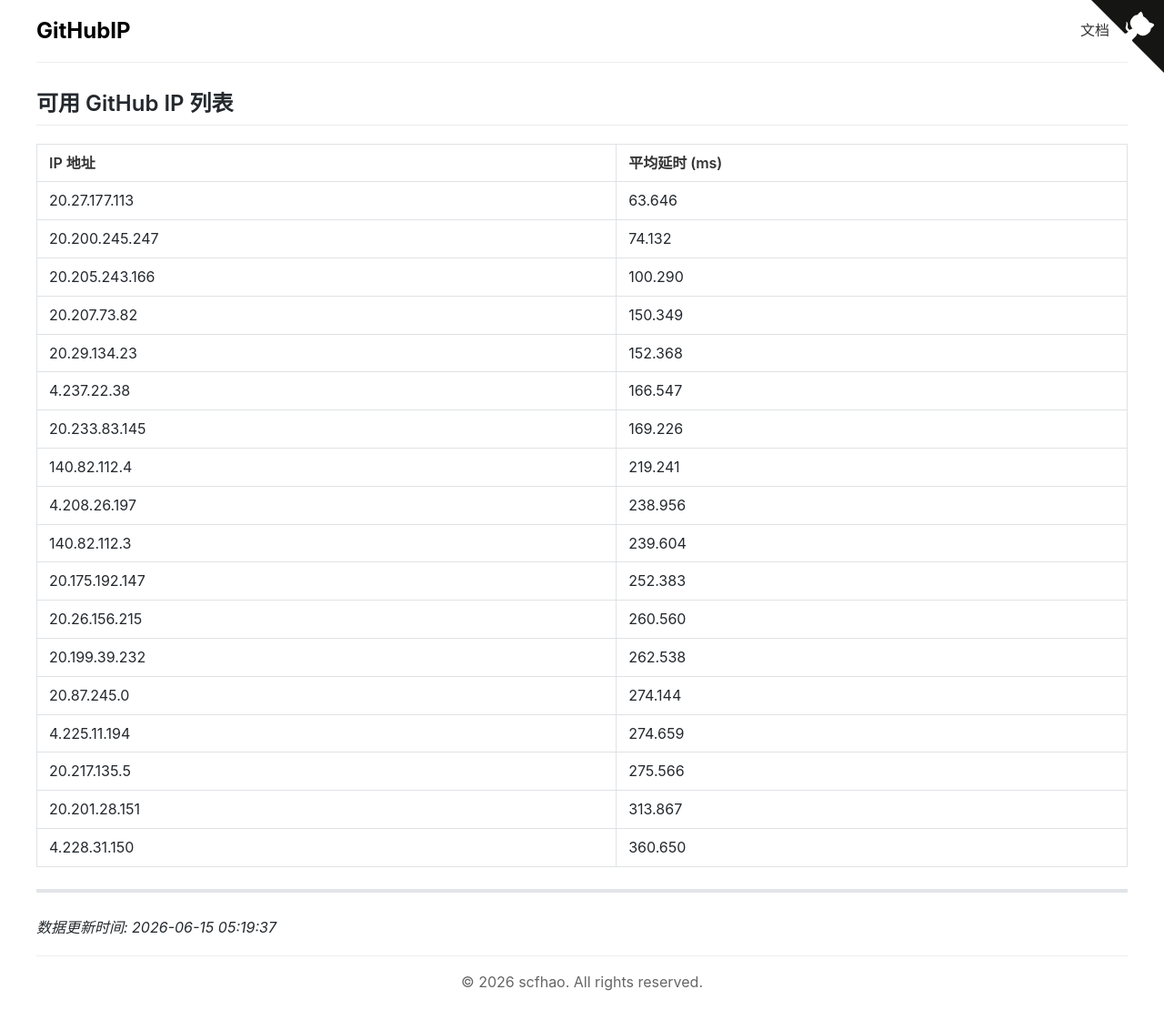
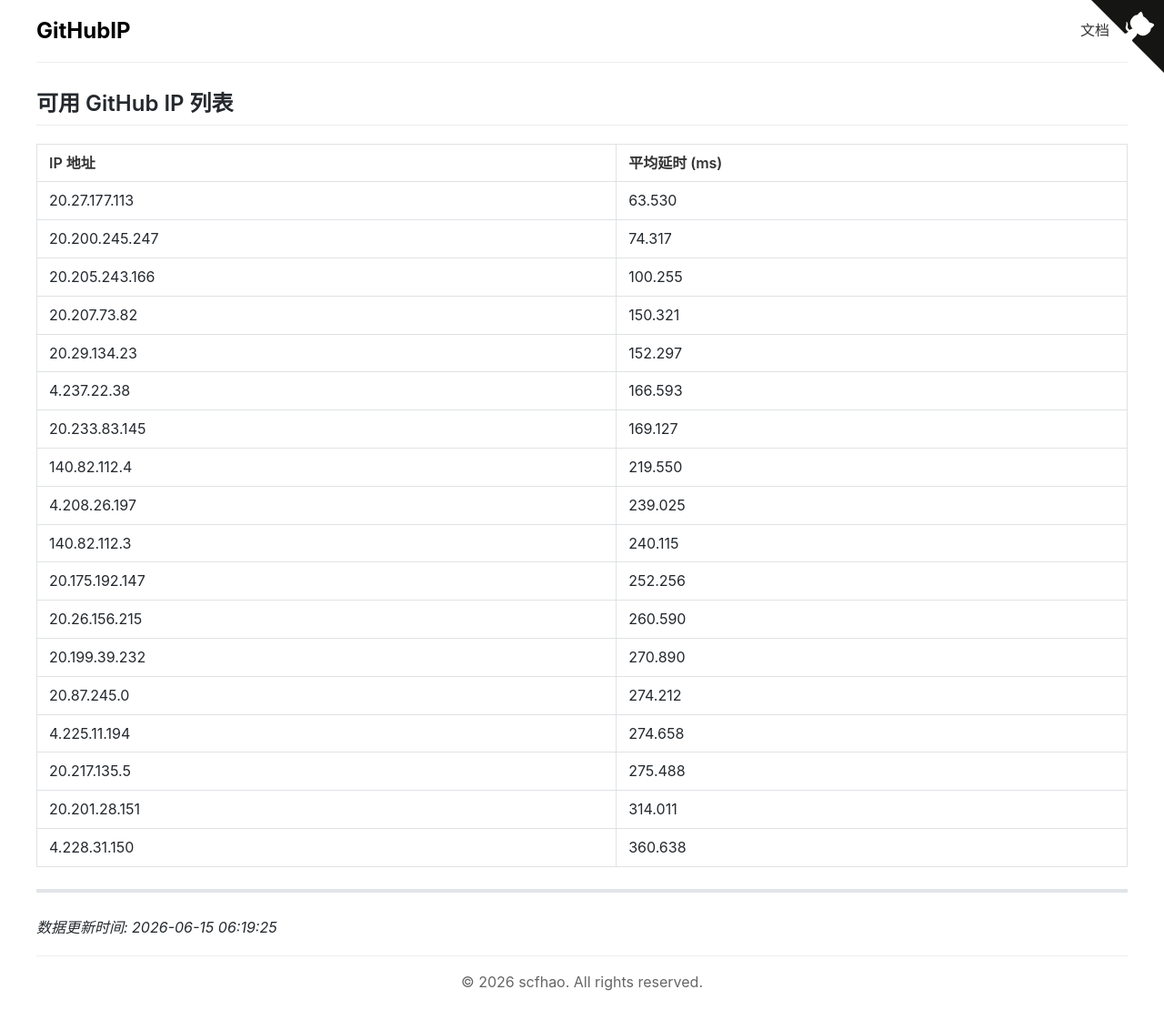
Before and after one commit to scfhao/GitHubIP, a Jekyll site: the page built from index.md, in a window 1280 px wide. Shown: the whole page at 91% size. Built offline with Jekyll 4.4.1, drawn with Linux system fonts in a browser that asks for light colours.

Commit message:
自动脚本执行 - 2026-06-15 06:19:25

```diff
--- a/index.md
+++ b/index.md
@@ -1,32 +1,32 @@
 ---
 layout: home
 title: GitHub IP 列表
-date: 2026-06-15 05:19:37
+date: 2026-06-15 06:19:25
 ---
 
 ## 可用 GitHub IP 列表
 
 | IP 地址 | 平均延时 (ms) |
 |---------|--------------|
-| 20.27.177.113 | 63.646 |
-| 20.200.245.247 | 74.132 |
-| 20.205.243.166 | 100.290 |
-| 20.207.73.82 | 150.349 |
-| 20.29.134.23 | 152.368 |
-| 4.237.22.38 | 166.547 |
-| 20.233.83.145 | 169.226 |
-| 140.82.112.4 | 219.241 |
-| 4.208.26.197 | 238.956 |
-| 140.82.112.3 | 239.604 |
-| 20.175.192.147 | 252.383 |
-| 20.26.156.215 | 260.560 |
-| 20.199.39.232 | 262.538 |
-| 20.87.245.0 | 274.144 |
-| 4.225.11.194 | 274.659 |
-| 20.217.135.5 | 275.566 |
-| 20.201.28.151 | 313.867 |
-| 4.228.31.150 | 360.650 |
+| 20.27.177.113 | 63.530 |
+| 20.200.245.247 | 74.317 |
+| 20.205.243.166 | 100.255 |
+| 20.207.73.82 | 150.321 |
+| 20.29.134.23 | 152.297 |
+| 4.237.22.38 | 166.593 |
+| 20.233.83.145 | 169.127 |
+| 140.82.112.4 | 219.550 |
+| 4.208.26.197 | 239.025 |
+| 140.82.112.3 | 240.115 |
+| 20.175.192.147 | 252.256 |
+| 20.26.156.215 | 260.590 |
+| 20.199.39.232 | 270.890 |
+| 20.87.245.0 | 274.212 |
+| 4.225.11.194 | 274.658 |
+| 20.217.135.5 | 275.488 |
+| 20.201.28.151 | 314.011 |
+| 4.228.31.150 | 360.638 |
 
 ---
 
-*数据更新时间: 2026-06-15 05:19:37*
+*数据更新时间: 2026-06-15 06:19:25*
```
